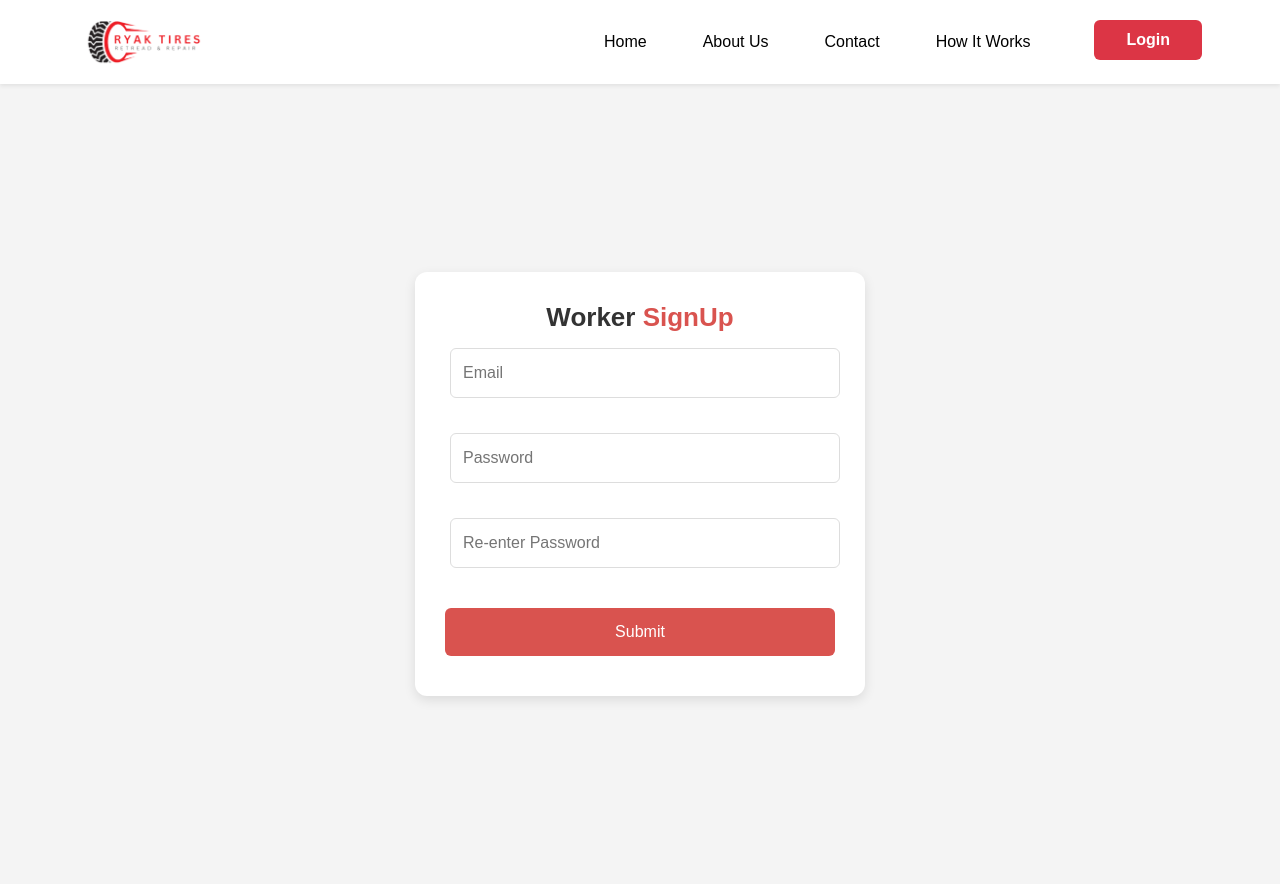
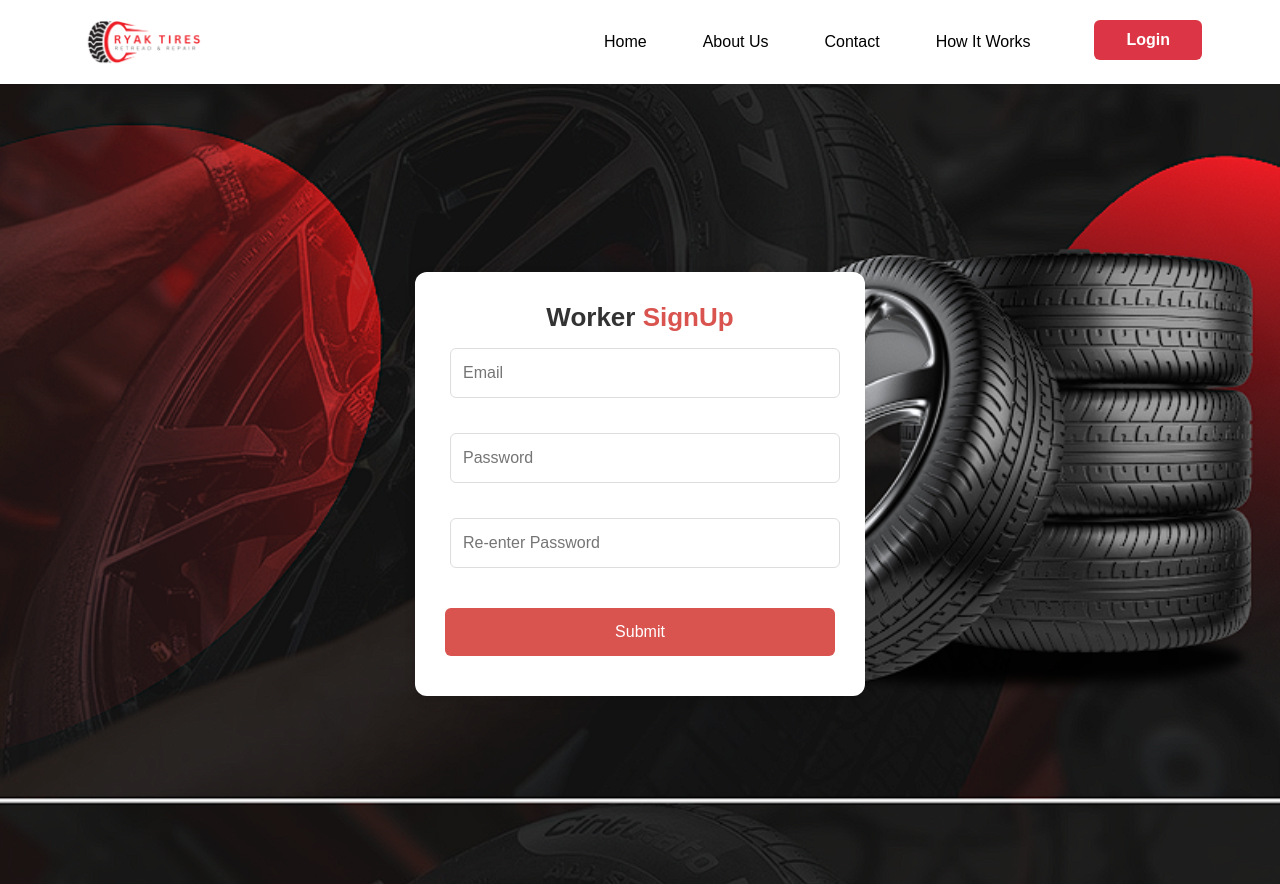
Before and after one commit to Hasindu071/tyre-repair-and-retreding-management-system, a React (Create React App) app in the folder frontend/: page /WorkerSignup in a window 1280 px wide. Built offline with nearby package versions, Linux system fonts and the light colour scheme.

Commit message:
add the background

```diff
--- a/frontend/src/styles/WorkerSignup.css
+++ b/frontend/src/styles/WorkerSignup.css
@@ -1,10 +1,13 @@
+body{
+    background-image: url('../assets/background.png');
+}
+
 /* === Worker Signup Container === */
 .worker-signup-container {
     display: flex;
     justify-content: center;
     align-items: center;
     height: 100vh;
-    background: #f4f4f4;
     padding: 20px;
 }
 
```
